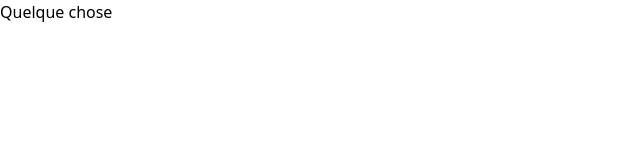
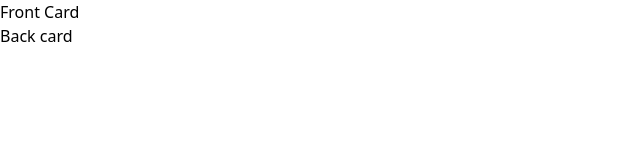
Before and after one commit to LeonardoRubuz/credit-card-saver, a React (Vite) app in the folder client/: page /add-card in a window 1280 px wide. Shown: the top 160 px of the page, without its empty margins (0-640 px from the left). Built offline with nearby package versions, Linux system fonts and the light colour scheme.

Commit message:
layout for front and back cards added

```diff
--- /dev/null
+++ b/client/src/components/backCard.jsx
@@ -0,0 +1,9 @@
+function BackCard() {
+    return (
+        <div className="h-[62%] w-[63%] rounded self-end bg-[#e4e5e9]">
+            Back card
+        </div>
+     );
+}
+
+export default BackCard;
--- /dev/null
+++ b/client/src/components/frontCard.jsx
@@ -0,0 +1,9 @@
+function FrontCard() {
+    return (
+        <div className="h-[62%] w-[63%] rounded bg-[#623ef0]">
+            Front Card
+        </div>
+     );
+}
+
+export default FrontCard;
--- a/client/src/pages/addCard.jsx
+++ b/client/src/pages/addCard.jsx
@@ -1,7 +1,13 @@
+import BackCard from "../components/backCard";
+import FrontCard from "../components/frontCard";
+
 function AddCardPage() {
     return (
         <>
-            <div className="w-[40%] ml-[9rem] my-[8rem] h-[60%] z-1 border border-blue-600 absolute  text-white">Quelque chose</div>
+            <div className="w-[40%] ml-[9rem] my-[8rem] h-[60%] z-1 absolute text-white flex flex-col justify-between gap-6">
+                <FrontCard />
+                <BackCard />
+            </div>
             <div className="flex h-[100%] w-[100%]">
                 <div className="border border-black w-[30%] h-[100%] bg-black"></div>
                 <div></div>
```
